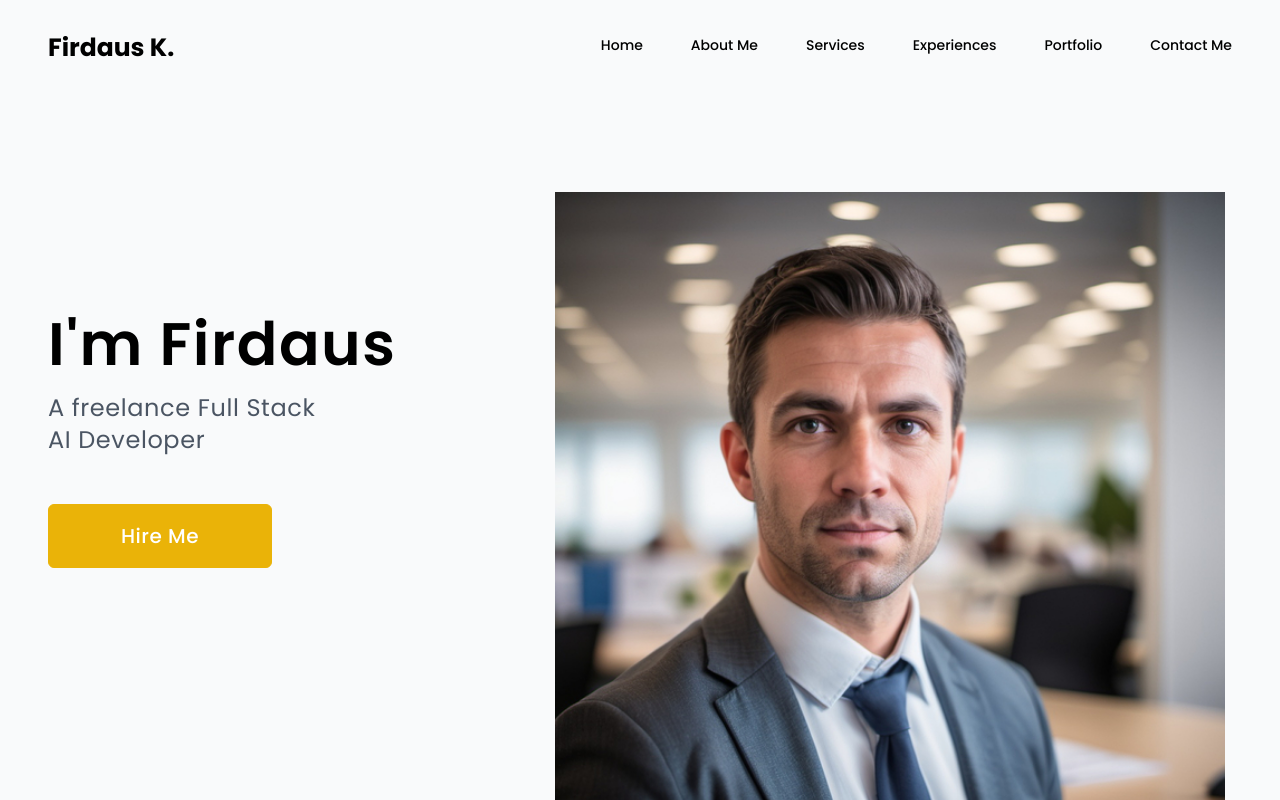
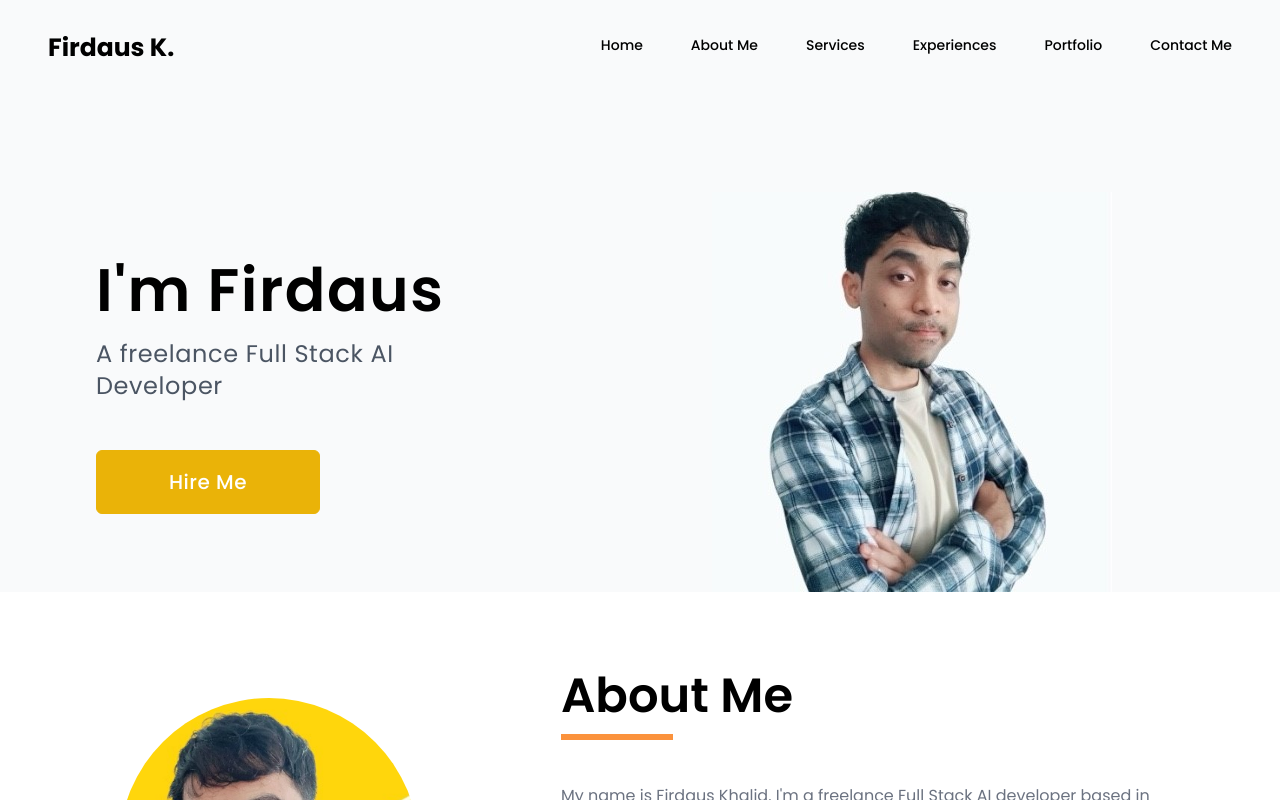
Before and after one commit to devproW/portfolio-website-react, a React (Vite) app: page / in a window 1280 px wide. Shown: the top 800 px of the page. Built offline with nearby package versions, Linux system fonts and the light colour scheme.

Commit message:
new update

```diff
--- a/src/assets/images/index.js
+++ b/src/assets/images/index.js
@@ -1,3 +1,5 @@
 import profileImage1 from "./profile-image-1.jpg";
+import profileImage2 from "./profile-image-2.jpg";
+import profileImage3 from "./profile-image-3.jpg";
 
-export { profileImage1 };
+export { profileImage1, profileImage2, profileImage3 };
--- a/src/sections/AboutMe.jsx
+++ b/src/sections/AboutMe.jsx
@@ -1,4 +1,4 @@
-import { profileImage1 } from "../assets/images";
+import { profileImage1, profileImage3 } from "../assets/images";
 import Button from "../components/Button";
 
 function AboutMe() {
@@ -18,7 +18,7 @@ function AboutMe() {
     >
       <div className="flex justify-center items-center max-lg:mt-6 my-auto">
         <img
-          src={profileImage1}
+          src={profileImage3}
           alt="profile image"
           width={300}
           height={300}
--- a/src/sections/ContactMe.jsx
+++ b/src/sections/ContactMe.jsx
@@ -94,7 +94,7 @@ function ContactMe() {
               className="text-gray-500 text-xl"
             />
             <h4 className="text-sm font-poppins leading-loose text-gray-500">
-              firdaus@gmail.com
+              firdaus.khalid.d@gmail.com
             </h4>
           </div>
           <div className="flex justify-start items-center gap-3">
@@ -112,7 +112,7 @@ function ContactMe() {
               className="text-gray-500 text-xl"
             />
             <h4 className="text-sm font-poppins leading-loose text-gray-500">
-              www.firdaus.com.my
+              https://devprow.github.io/portfolio-website-react/
             </h4>
           </div>
           <h2 className="text-lg font-normal font-poppins leading-loose mt-3">
--- a/src/sections/Hero.jsx
+++ b/src/sections/Hero.jsx
@@ -1,12 +1,12 @@
-import { profileImage1 } from "../assets/images";
+import { profileImage1, profileImage2 } from "../assets/images";
 
 function Hero() {
   return (
     <section
       id="home"
-      className="flex max-lg:flex-col max-lg:justify-center max-lg:items-center justify-between items-start px-12 max-w-7xl mx-auto"
+      className="flex max-lg:flex-col max-lg:justify-center max-lg:items-center justify-between items-center px-24 max-w-7xl mx-auto"
     >
-      <div className="flex flex-col max-lg:items-center justify-end w-[500px] h-[400px] max-lg:h-[300px] animate-fadeInLeft">
+      <div className="flex flex-col max-lg:items-center justify-end w-1/2 h-auto max-lg:h-[300px] animate-fadeInLeft">
         <h2 className="text-6xl font-poppins font-semibold leading-[88px] mb-1 tracking-wide">
           I'm Firdaus
         </h2>
@@ -24,13 +24,13 @@ function Hero() {
           Hire Me
         </button>
       </div>
-      <div className="flex max-lg:justify-center mx-auto justify-end items-center w-full max-w-[670px] h-auto animate-fadeInRight mt-6 max-lg:mt-10">
+      <div className="flex max-lg:justify-center mx-auto justify-center items-center w-1/2 h-auto animate-fadeInRight mt-6 max-lg:mt-10">
         <img
-          src={profileImage1}
+          src={profileImage2}
           alt="profile image"
-          width={600}
-          height={570}
-          className="w-full h-auto object-contain"
+          width={400}
+          height={400}
+          className="object-contain"
         />
       </div>
     </section>
```
Also changed, not shown: src/assets/images/profile-image-2.jpg (added), src/assets/images/profile-image-3.jpg (added).
